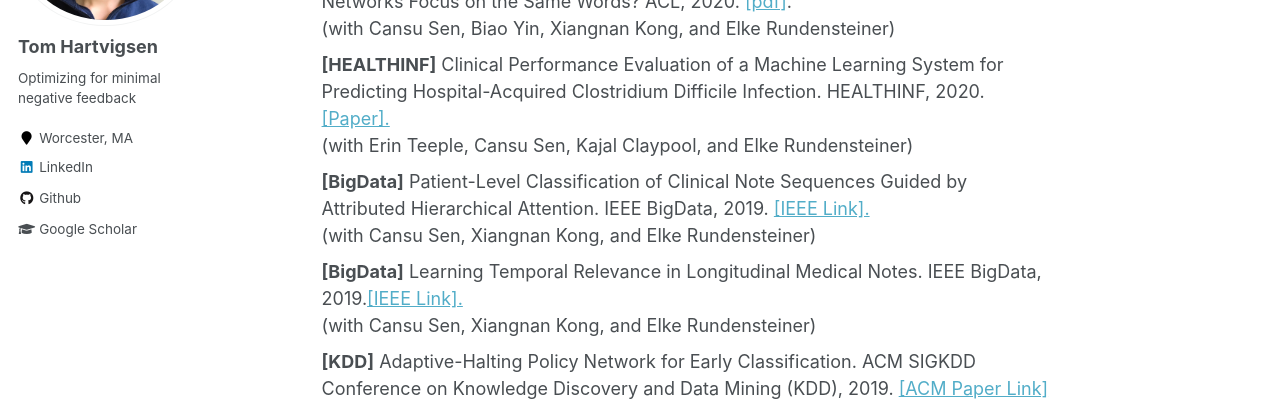
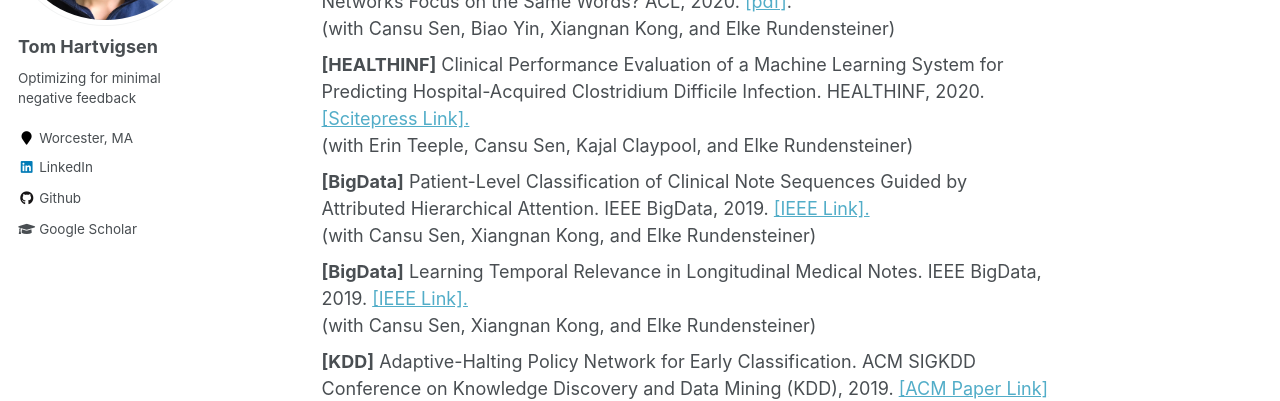
Before and after one commit to Thartvigsen/thartvigsen.github.io, a Jekyll site: the page built from _pages/about.md, in a window 1280 px wide and 900 px high, scrolled down 860 px. Shown: the part 152-553 px from the top of the window. Built offline with Jekyll 4.4.1, drawn with Linux system fonts in a browser that asks for light colours.

Commit message:
scitepress link

```diff
--- a/_pages/about.md
+++ b/_pages/about.md
@@ -26,9 +26,9 @@ Please feel free to contact me with questions regarding my research or our progr
 <ul style="list-style: none;">
 <li><b>[ACL]</b> Human Attention Maps for Text Classification: Do Humans and Neural Networks Focus on the Same Words? ACL, 2020. <a href="files/acl20.pdf">[pdf]</a>.<br /> (with Cansu Sen, Biao Yin, Xiangnan Kong, and Elke Rundensteiner)</li>
 <li><b>[HEALTHINF]</b>
-Clinical Performance Evaluation of a Machine Learning System for Predicting Hospital-Acquired Clostridium Difficile Infection. HEALTHINF, 2020. <a href="https://www.scitepress.org/PublicationsDetail.aspx?ID=23u2EM1O4ro%3d&t=1">[Paper].</a> <br />(with Erin Teeple, Cansu Sen, Kajal Claypool, and Elke Rundensteiner) </li>
+Clinical Performance Evaluation of a Machine Learning System for Predicting Hospital-Acquired Clostridium Difficile Infection. HEALTHINF, 2020. <a href="https://www.scitepress.org/PublicationsDetail.aspx?ID=23u2EM1O4ro%3d&t=1">[Scitepress Link].</a> <br />(with Erin Teeple, Cansu Sen, Kajal Claypool, and Elke Rundensteiner) </li>
 <li><b>[BigData]</b> Patient-Level Classification of Clinical Note Sequences Guided by Attributed Hierarchical Attention. IEEE BigData, 2019. <a href="https://ieeexplore.ieee.org/abstract/document/9006403">[IEEE Link].</a><br /> (with Cansu Sen, Xiangnan Kong, and Elke Rundensteiner)</li>
-<li><b>[BigData]</b>  Learning Temporal Relevance in Longitudinal Medical Notes. IEEE BigData, 2019.<a href="https://ieeexplore.ieee.org/abstract/document/9006400">[IEEE Link].</a><br /> (with Cansu Sen, Xiangnan Kong, and Elke Rundensteiner)</li>
+<li><b>[BigData]</b>  Learning Temporal Relevance in Longitudinal Medical Notes. IEEE BigData, 2019. <a href="https://ieeexplore.ieee.org/abstract/document/9006400">[IEEE Link].</a><br /> (with Cansu Sen, Xiangnan Kong, and Elke Rundensteiner)</li>
 <li><b>[KDD]</b>  Adaptive-Halting Policy Network for Early Classification. ACM SIGKDD Conference on Knowledge Discovery and Data Mining (KDD), 2019. <a href="https://dl.acm.org/authorize.cfm?key=N688339">[ACM Paper Link]</a><a href="https://thartvigsen.github.io/files/adaptive_halting_kdd19.pdf">[pdf]</a><a href="https://github.com/Thartvigsen/EARLIEST">[code].</a><br /> (with Cansu Sen, Xiangnan Kong, and Elke Rundensteiner)</li>
 <li><b>[BHI]</b>  Comparing General and Locally-Learned Word Embeddings for Clinical Text Mining. IEEE International Conference on Biomedical and Health Informatics (BHI), 2019. <a href="files/embeddings_bhi19.pdf">[pdf].</a><br /> (with Jidapa Thadajarassiri, Cansu Sen, Xiangnan Kong, and Elke Rundensteiner)</li>
 <li><b>[CCIS]</b>  Detecting MRSA Infections by Fusing Structured and Unstructured Electronic Health Record Data. Communications in Computer and Information Science. <a href="https://link.springer.com/chapter/10.1007/978-3-030-29196-9_21">[pdf].</a><br /> (with Cansu Sen and Elke Rundensteiner)</li>
```
